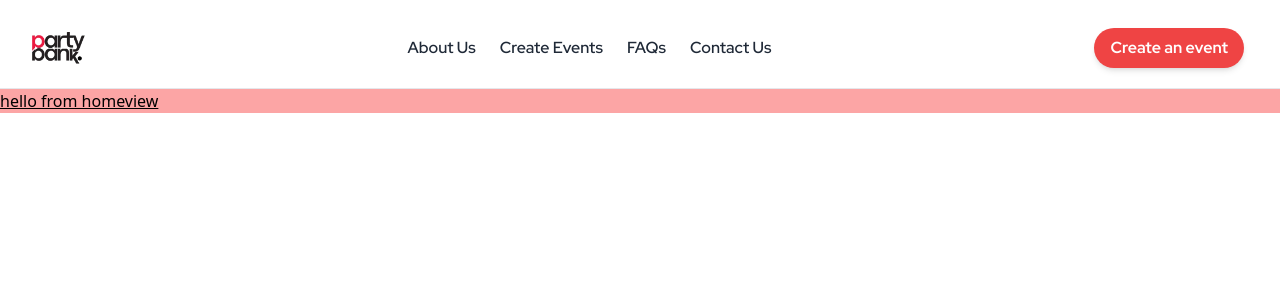
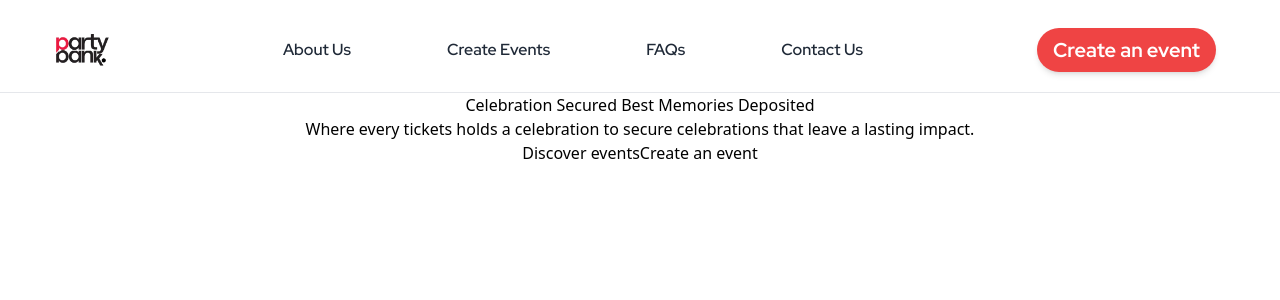
Before and after one commit to thepartybank/partybank-ticketing, a Vue app: page / in a window 1280 px wide. Shown: the top 300 px of the page. Built offline with nearby package versions, Linux system fonts and the light colour scheme.

Commit message:
hero section

```diff
--- a/src/App.vue
+++ b/src/App.vue
@@ -1,5 +1,5 @@
 <script setup lang="ts">
-import HeaderComponent from './components/HeaderComponent.vue'
+import HeaderComponent from './components/shared/HeaderComponent.vue'
 import { RouterView } from 'vue-router'
 </script>
 
--- /dev/null
+++ b/src/components/home/BannerComponent.vue
@@ -0,0 +1,14 @@
+<template>
+  <div class="flex flex-col items-center">
+    <h1>Celebration Secured Best Memories Deposited</h1>
+    <p>
+      Where every tickets holds a celebration to secure celebrations that leave a lasting impact.
+    </p>
+
+    <div>
+      <button>Discover events</button>
+      <button>Create an event</button>
+    </div>
+  </div>
+</template>
+<script lang="ts" setup></script>
--- a/src/components/HeaderComponent.vue
+++ b/src/components/shared/HeaderComponent.vue
@@ -18,25 +18,43 @@ function closeMenuAndNavigate(path: string) {
 
 <template>
   <nav
-    class="flex items-center justify-between px-4 py-9 border-b md:px-8 md:pt-7 md:pb-5 md:pr-9 font-redHat font-semibold"
+    class="flex items-center justify-between px-4 py-6 border-b md:px-8 md:pt-7 md:pb-5 md:pl-14 md:pr-16 font-redHat font-semibold"
   >
     <!-- Logo -->
-    <div class="flex items-center space-x-2" @click="closeMenuAndNavigate('/')">
+    <div class="flex items-center space-x-2 cursor-pointer" @click="closeMenuAndNavigate('/')">
       <img src="/images/logo.webp" alt="Party Bank Logo" class="h-8 w-auto" />
     </div>
 
     <!-- Desktop Menu -->
-    <ul class="hidden md:flex space-x-6 text-gray-800">
-      <li><RouterLink to="/about-us" class="hover:text-red-500">About Us</RouterLink></li>
-      <li><RouterLink to="/create-events" class="hover:text-red-500">Create Events</RouterLink></li>
-      <li><RouterLink to="/faqs" class="hover:text-red-500">FAQs</RouterLink></li>
-      <li><RouterLink to="/contact-us" class="hover:text-red-500">Contact Us</RouterLink></li>
+    <ul class="hidden md:flex space-x-6 xl:space-x-24 text-gray-800">
+      <li>
+        <RouterLink to="/about-us" class="hover:text-red-500 leading-5 font-semibold font-redHat"
+          >About Us</RouterLink
+        >
+      </li>
+      <li>
+        <RouterLink
+          to="/create-events"
+          class="hover:text-red-500 leading-5 font-semibold font-redHat"
+          >Create Events</RouterLink
+        >
+      </li>
+      <li>
+        <RouterLink to="/faqs" class="hover:text-red-500 leading-5 font-semibold font-redHat"
+          >FAQs</RouterLink
+        >
+      </li>
+      <li>
+        <RouterLink to="/contact-us" class="hover:text-red-500 leading-5 font-semibold font-redHat"
+          >Contact Us</RouterLink
+        >
+      </li>
     </ul>
 
     <!-- Create Event Button (Desktop) -->
     <div class="hidden md:block">
       <button
-        class="px-4 py-2 text-white bg-red-500 rounded-full shadow-md hover:bg-red-600 font-bold"
+        class="px-4 py-2 text-white bg-red-500 rounded-full shadow-md hover:bg-red-600 font-bold text-xl font-redHat"
         @click="router.push('/create-events')"
       >
         Create an event
@@ -66,7 +84,7 @@ function closeMenuAndNavigate(path: string) {
     </button>
 
     <!-- Mobile Menu -->
-    <div v-if="isMenuOpen" class="absolute top-14 left-0 w-full bg-white shadow-md md:hidden">
+    <div v-if="isMenuOpen" class="absolute top-[74px] left-0 w-full bg-white shadow-md md:hidden">
       <ul class="flex flex-col items-center py-4 space-y-4 text-gray-800">
         <li>
           <RouterLink to="/about-us" class="hover:text-red-500" @click="closeMenu"
@@ -89,7 +107,7 @@ function closeMenuAndNavigate(path: string) {
         <li>
           <button
             @click="closeMenuAndNavigate('/create-events')"
-            class="px-4 py-2 text-white bg-red-500 rounded-full shadow-md hover:bg-red-600"
+            class="px-4 py-2 text-white bg-primary-red rounded-full shadow-md hover:bg-red-600"
           >
             Create an event
           </button>
--- a/src/views/ContactUsView.vue
+++ b/src/views/ContactUsView.vue
@@ -1,5 +1,5 @@
 <script setup lang="ts"></script>
 
 <template>
-  <p class="bg-red-300 underline">hello from contact us</p>
+  <p class="underline">hello from contact us</p>
 </template>
--- a/src/views/CreateEvents.vue
+++ b/src/views/CreateEvents.vue
@@ -1,5 +1,5 @@
 <script setup lang="ts"></script>
 
 <template>
-  <p class="bg-red-300 underline">hello from create events</p>
+  <p class="underline">hello from create events</p>
 </template>
--- a/src/views/FAQView.vue
+++ b/src/views/FAQView.vue
@@ -1,5 +1,5 @@
 <script setup lang="ts"></script>
 
 <template>
-  <p class="bg-red-300 underline">hello from FAQ</p>
+  <p class="underline">hello from FAQ</p>
 </template>
--- a/src/views/HomeView.vue
+++ b/src/views/HomeView.vue
@@ -1,5 +1,7 @@
-<script setup lang="ts"></script>
+<script setup lang="ts">
+import BannerComponent from '@/components/home/BannerComponent.vue'
+</script>
 
 <template>
-  <p class="bg-red-300 underline">hello from homeview</p>
+  <BannerComponent />
 </template>
--- a/tailwind.config.js
+++ b/tailwind.config.js
@@ -18,6 +18,10 @@ export default {
         extraBold: '800',
         black: '900',
       },
+
+      colors: {
+        'primary-red': '#E91B41',
+      },
     },
   },
   plugins: [],
```
